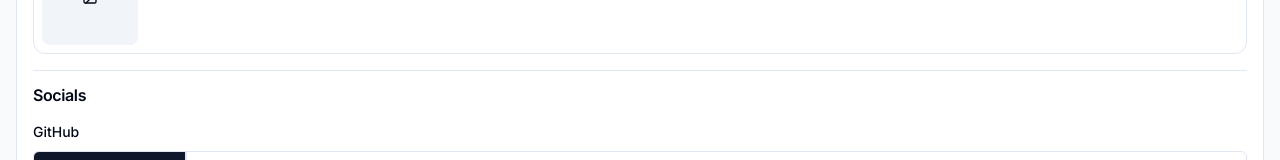
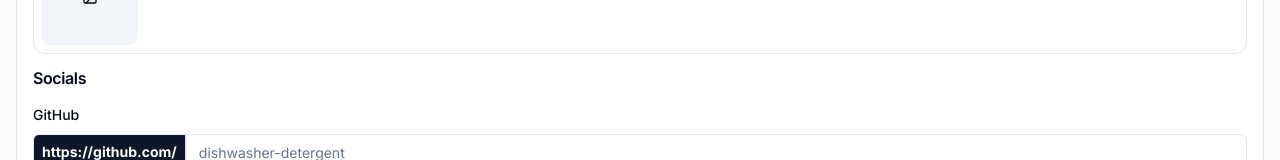
Before and after one commit to dishwasher-detergent/kurioh, a Next.js app: page /1 in a window 1280 px wide. Shown: the part 542-702 px from the top of the page. Built offline with nearby package versions, Linux system fonts and the light colour scheme; no server answers.

Commit message:
remove styling

```diff
--- a/components/form/information.tsx
+++ b/components/form/information.tsx
@@ -19,7 +19,6 @@ import {
 } from "@/components/ui/form";
 import { ImageInput } from "@/components/ui/form/image";
 import { Input } from "@/components/ui/input";
-import { Separator } from "@/components/ui/separator";
 import {
   BITBUCKET,
   CODEPEN,
@@ -211,7 +210,6 @@ export const InformationForm = ({ data }: InformationFormProps) => {
               )}
             />
             <ImageInput form={form} label="Favicon" />
-            <Separator />
             <p className="font-semibold leading-none tracking-tight">Socials</p>
             <FormField
               control={form.control}
```
